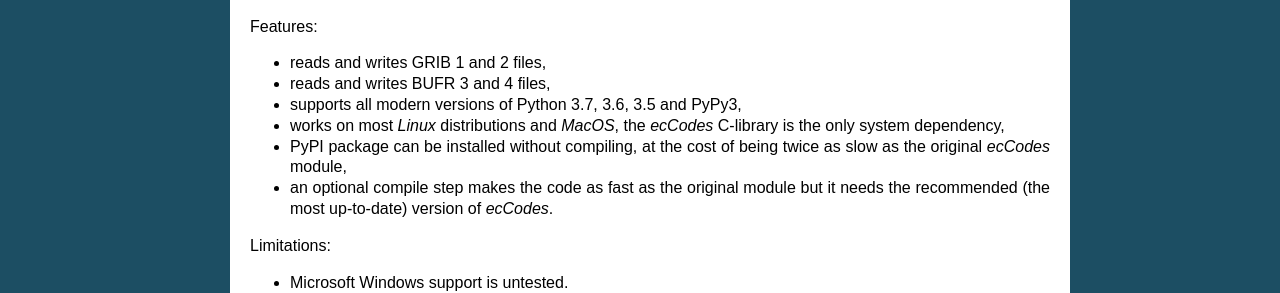
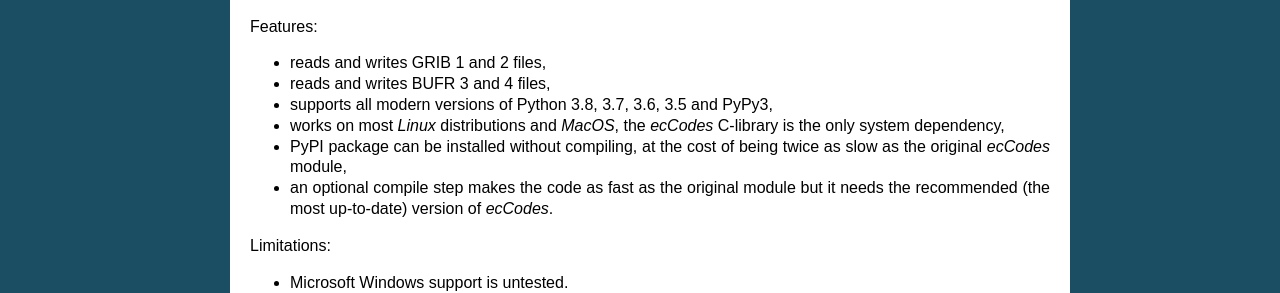
Before and after one commit to ecmwf/eccodes-python, a Sphinx documentation site: the page built from docs/index.rst, in a window 1280 px wide. Shown: the part 167-460 px from the top of the page. Built offline with Sphinx 7.4.7, drawn with Linux system fonts in a browser that asks for light colours.

Commit message:
Bump up version. Also add Python3.8

```diff
--- a/CHANGELOG.rst
+++ b/CHANGELOG.rst
@@ -5,6 +5,7 @@ Changelog for eccodes-python
 1.3.0 (2021-mm-dd)
 --------------------
 
+- Added the "findlibs" module
 - ECC-1226: Python3 bindings: Typo causes AttributeError when calling codes_index_get_double
 
 
--- a/CONTRIBUTING.rst
+++ b/CONTRIBUTING.rst
@@ -105,8 +105,8 @@ Before you submit a pull request, check that it meets these guidelines:
    your new functionality into a function with a docstring, and add the
    feature to the list in README.rst.
 
-3. The pull request should work for Python 2.7, 3.5, 3.6 and 3.7, and for PyPy2 and Pypy3. Check
-   the tox results and make sure that the tests pass for all supported Python versions.
+3. The pull request should work for Python 2.7, 3.5, 3.6, 3.7 and 3.8, and for PyPy2 and Pypy3.
+   Check the tox results and make sure that the tests pass for all supported Python versions.
 
 
 Testing CDS data
--- a/README.rst
+++ b/README.rst
@@ -6,7 +6,7 @@ Features:
 
 - reads and writes GRIB 1 and 2 files,
 - reads and writes BUFR 3 and 4 files,
-- supports all modern versions of Python 3.7, 3.6, 3.5 and PyPy3,
+- supports all modern versions of Python 3.8, 3.7, 3.6, 3.5 and PyPy3,
 - works on most *Linux* distributions and *MacOS*, the *ecCodes* C-library is the only system dependency,
 - PyPI package can be installed without compiling,
   at the cost of being twice as slow as the original *ecCodes* module,
--- a/docs/index.rst
+++ b/docs/index.rst
@@ -15,7 +15,7 @@ Features:
 
 - reads and writes GRIB 1 and 2 files,
 - reads and writes BUFR 3 and 4 files,
-- supports all modern versions of Python 3.7, 3.6, 3.5 and PyPy3,
+- supports all modern versions of Python 3.8, 3.7, 3.6, 3.5 and PyPy3,
 - works on most *Linux* distributions and *MacOS*, the *ecCodes* C-library is the only system dependency,
 - PyPI package can be installed without compiling,
   at the cost of being twice as slow as the original *ecCodes* module,
```
Also changed, not shown: 2 other files.
